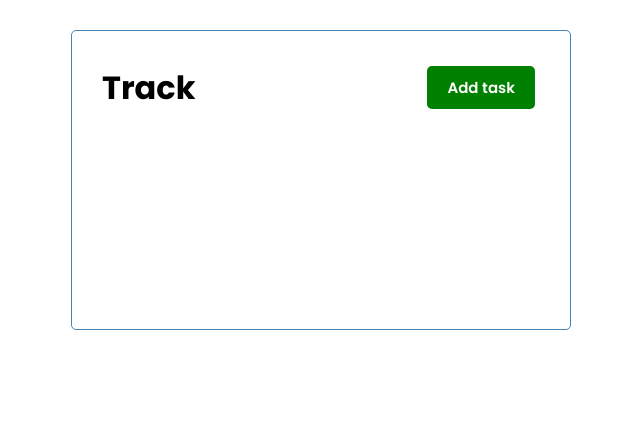
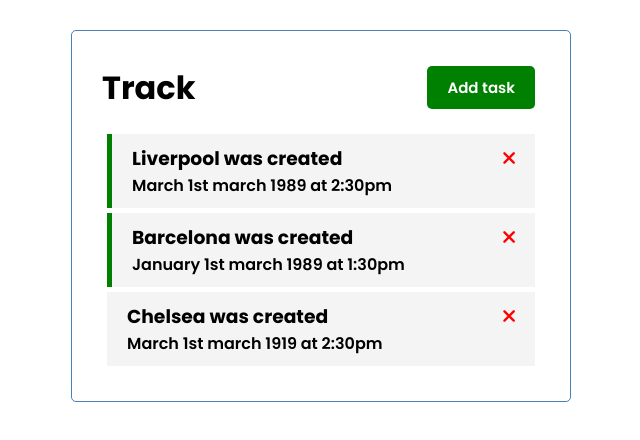
Before and after one commit to jahakholikulov002/vuejs-task-project, a Vue app: page / in a window 1280 px wide. Before the commit this address had no page. Shown: the top 440 px of the page, without its empty margins (319-959 px from the left). Built offline with nearby package versions, Linux system fonts and the light colour scheme.

Commit message:
add new function for delete task

```diff
--- a/package.json
+++ b/package.json
@@ -16,6 +16,7 @@
     "@vue/cli-plugin-babel": "~5.0.0",
     "@vue/cli-plugin-router": "~5.0.0",
     "@vue/cli-plugin-vuex": "~5.0.0",
-    "@vue/cli-service": "~5.0.0"
+    "@vue/cli-service": "~5.0.0",
+    "@volar-plugins/vetur": "latest"
   }
 }
--- a/public/index.html
+++ b/public/index.html
@@ -1,16 +1,23 @@
+<!-- @format -->
+
 <!DOCTYPE html>
 <html lang="">
 	<head>
-    <meta charset="utf-8">
-    <meta http-equiv="X-UA-Compatible" content="IE=edge">
-    <meta name="viewport" content="width=device-width,initial-scale=1.0">
-    <link rel="icon" href="<%= BASE_URL %>favicon.ico">
-    <title><%= htmlWebpackPlugin.options.title %></title>
+		<meta charset="utf-8" />
+		<meta http-equiv="X-UA-Compatible" content="IE=edge" />
+		<meta name="viewport" content="width=device-width,initial-scale=1.0" />
+		<link rel="icon" href="<%= BASE_URL %>favicon.ico" />
+		<link
+    rel="stylesheet"
+    href="https://cdnjs.cloudflare.com/ajax/libs/font-awesome/6.2.0/css/all.min.css"
+    integrity="sha512-xh6O/CkQoPOWDdYTDqeRdPCVd1SpvCA9XXcUnZS2FmJNp1coAFzvtCN9BmamE+4aHK8yyUHUSCcJHgXloTyT2A=="
+    crossorigin="anonymous"
+    referrerpolicy="no-referrer"
+		/>
+		<title>Vue project</title>
 	</head>
 	<body>
-    <noscript>
-      <strong>We're sorry but <%= htmlWebpackPlugin.options.title %> doesn't work properly without JavaScript enabled. Please enable it to continue.</strong>
-    </noscript>
+
 		<div id="app"></div>
 		<!-- built files will be auto injected -->
 	</body>
--- a/src/App.vue
+++ b/src/App.vue
@@ -1,24 +1,31 @@
 <template>
   <div class="container">
      <Header title="Track" />
+     <Tasks @delete-task="deleteTask" :tasks="tasks"/>
   </div>
 
 </template>
 <script>
-import Header from '@/components/Header'
-
+import Header from '@/components/Header';
+import Tasks from '@/components/Tasks';
 export default { // component larni export import qiliw uchun
   name: "App", // ismini registratsiya qlib olamiz
   components:{ // registratsiyadan utagn componentlar
     Header,
+    Tasks,
   },
   data(){
     return{
       tasks:[]
     }
   },
+  methods:{
+    deleteTask(id){
+      console.log('task', id)
+    }
+  },
   created(){
-    this.tasks=[
+    this.tasks=[  //  Bu yerda biz qullayotgan "this." methodi bizning data ga teng
       {
         id:1,
         text: 'Liverpool was created',
@@ -26,16 +33,16 @@
         reminder: true
       },
       {
-        id:1,
+        id:2,
         text: 'Barcelona was created',
         day: 'January 1st march 1989 at 1:30pm',
         reminder: true
       },
       {
-        id:1,
+        id:3,
         text: 'Chelsea was created',
         day: 'March 1st march 1919 at 2:30pm',
-        reminder: true
+        reminder: false
       },
 
     ]
--- /dev/null
+++ b/src/components/Task.vue
@@ -0,0 +1,53 @@
+<template>
+    <div :class="[task.reminder ? 'reminder' : '', 'task']">
+        <h3>{{task.text}}
+            <i @click="onDelete(task.id)"
+                class="fas fa-times">
+            </i>
+        </h3>
+        <p>{{task.day}}</p>
+    </div>
+
+</template>
+
+<script>
+// import { emit } from 'process';
+
+export default {
+    name: 'Task',
+    props: {
+        task: Object,
+    },
+    methods: {
+        onDelete(id) {
+            this.$emit('delete-task', id)
+
+        }
+    }
+}
+</script>
+
+<style scoped>
+.fas {
+    color: red;
+}
+
+.task {
+    background: #f4f4f4;
+    margin: 5px;
+    padding: 10px 20px;
+    cursor: pointer;
+}
+
+.task.reminder {
+    border-left: 5px solid green;
+
+}
+
+.task h3 {
+    display: flex;
+    align-items: center;
+    justify-content: space-between;
+
+}
+</style>
--- a/src/components/Tasks.vue
+++ b/src/components/Tasks.vue
@@ -0,0 +1,25 @@
+<template>
+    <div :key="task.id" v-for="task in tasks">
+        <Task @delete-task="$emit('delete-task', task.id)" :task="task" />
+    </div>
+
+
+</template>
+
+<script>
+import Task from '@/components/Task'
+export default {
+    name: 'Tasks',
+    props: {
+        tasks: Array,
+    },
+    components: {
+        Task,
+    },
+    emits: ['delete-task']
+}
+</script>
+
+<style>
+
+</style>
```
Also changed, not shown: volar.config.js (added, +7 -0 lines). Lines whose indentation alone changed are shown as unchanged.
